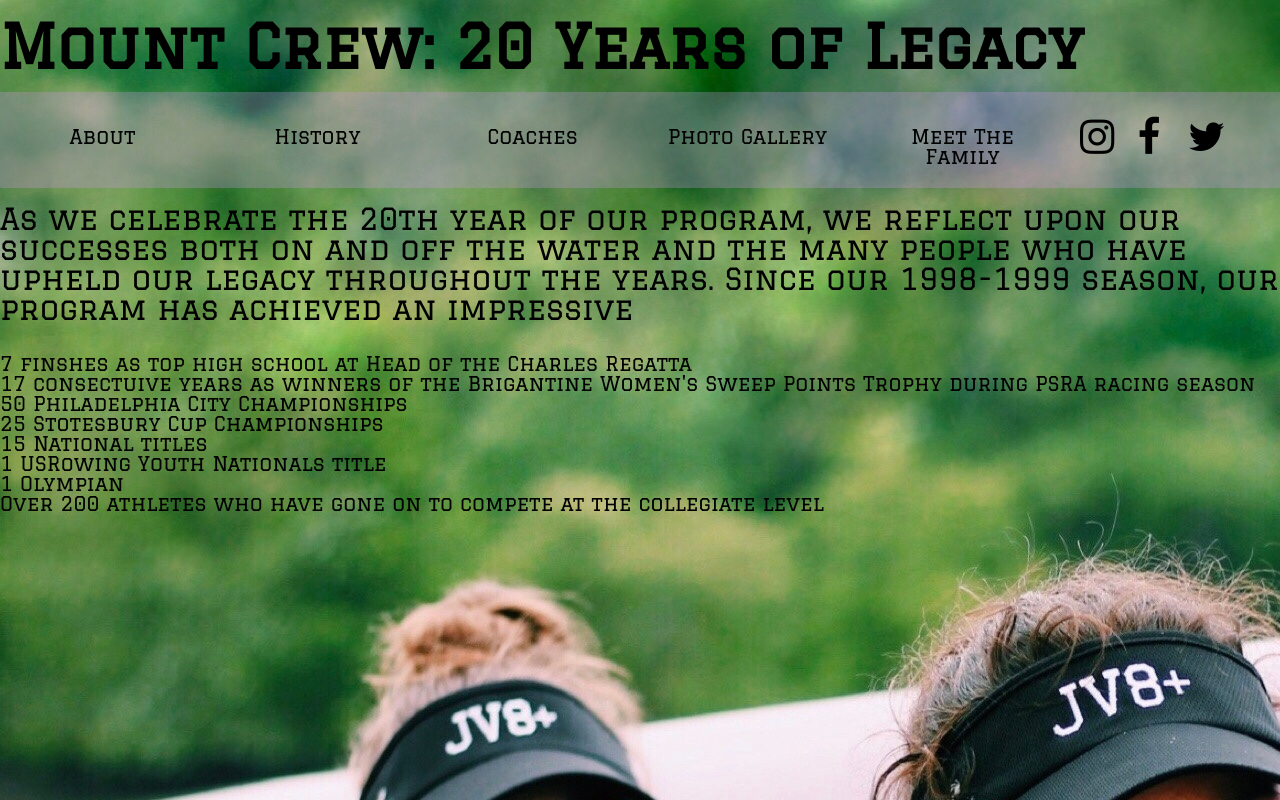
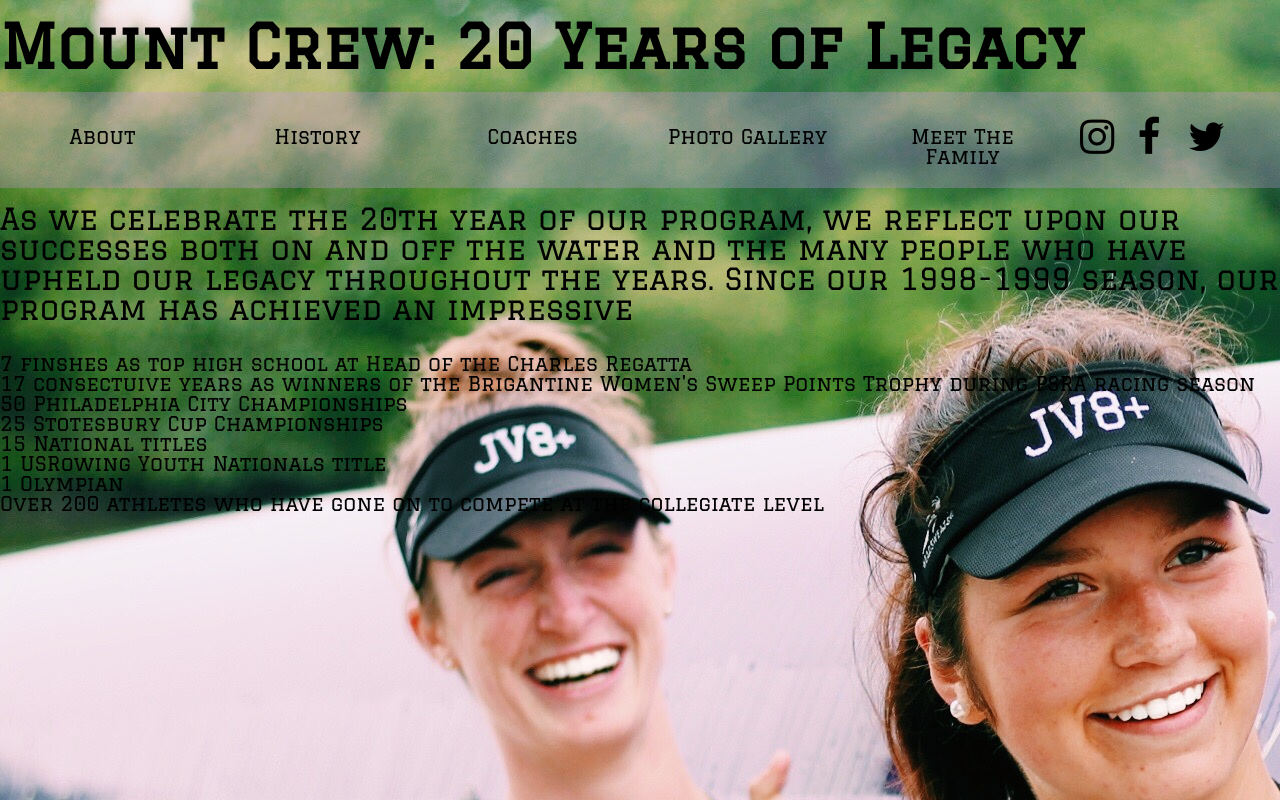
Before and after one commit to abbyschwenger/MountCrew, a plain HTML site: page index.html in a window 1280 px wide. Shown: the top 800 px of the page. Drawn offline with nearby package versions, Linux system fonts and the light colour scheme; files whose address does not match are found by name.

Commit message:
background check

```diff
--- a/assets/css/style.css
+++ b/assets/css/style.css
@@ -87,7 +87,7 @@ h2{
 }
 
 body{
-  background-image: url("file:///Users/abbyschwenger/Desktop/mountCrew/assets/images/bg3.JPG");
+  background-image: url("file:///Users/abbyschwenger/Desktop/mountCrew/assets/images/23.JPG");
 
   font-family: 'Graduate', cursive;
   margin: 0 auto;
```
